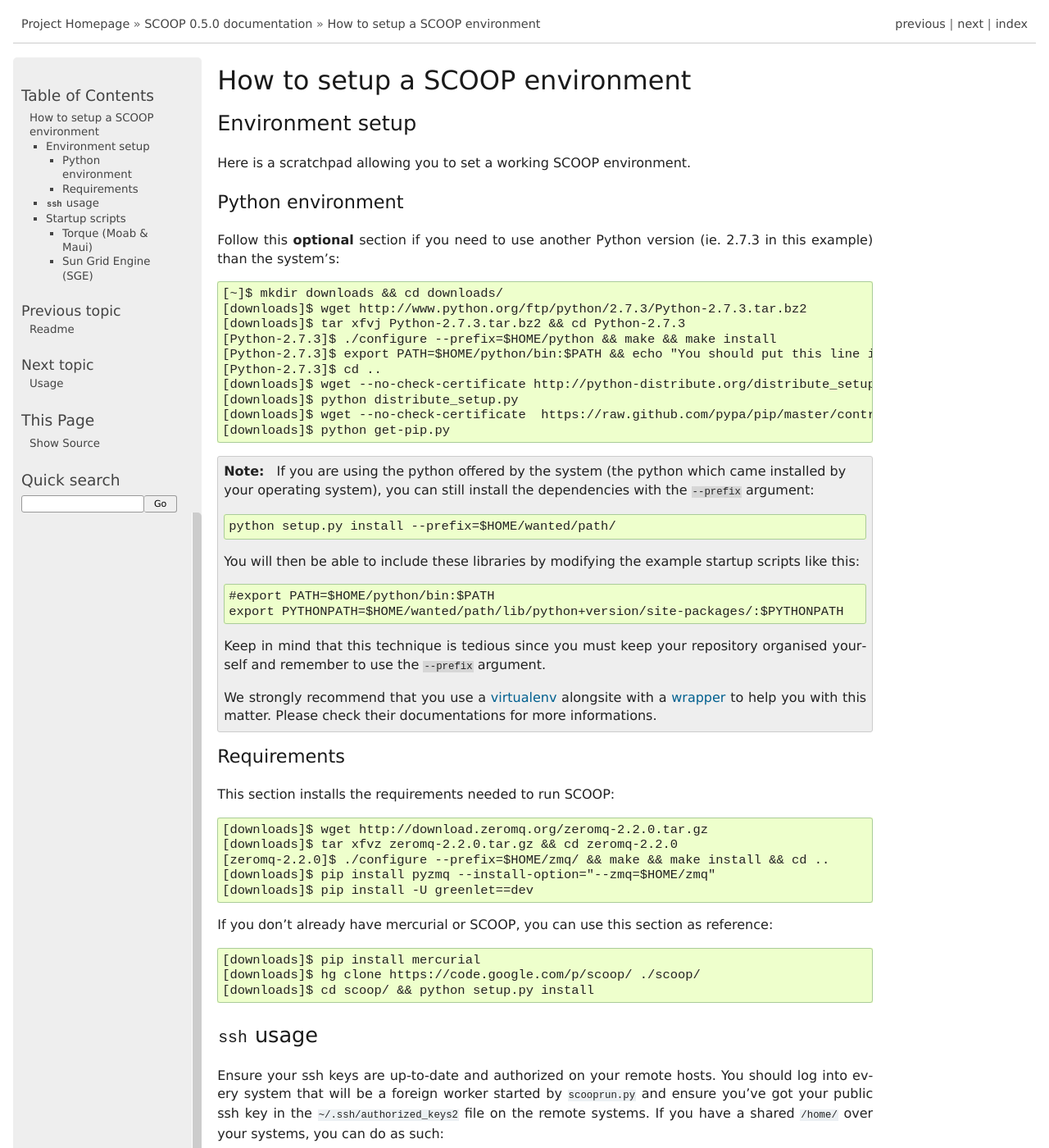
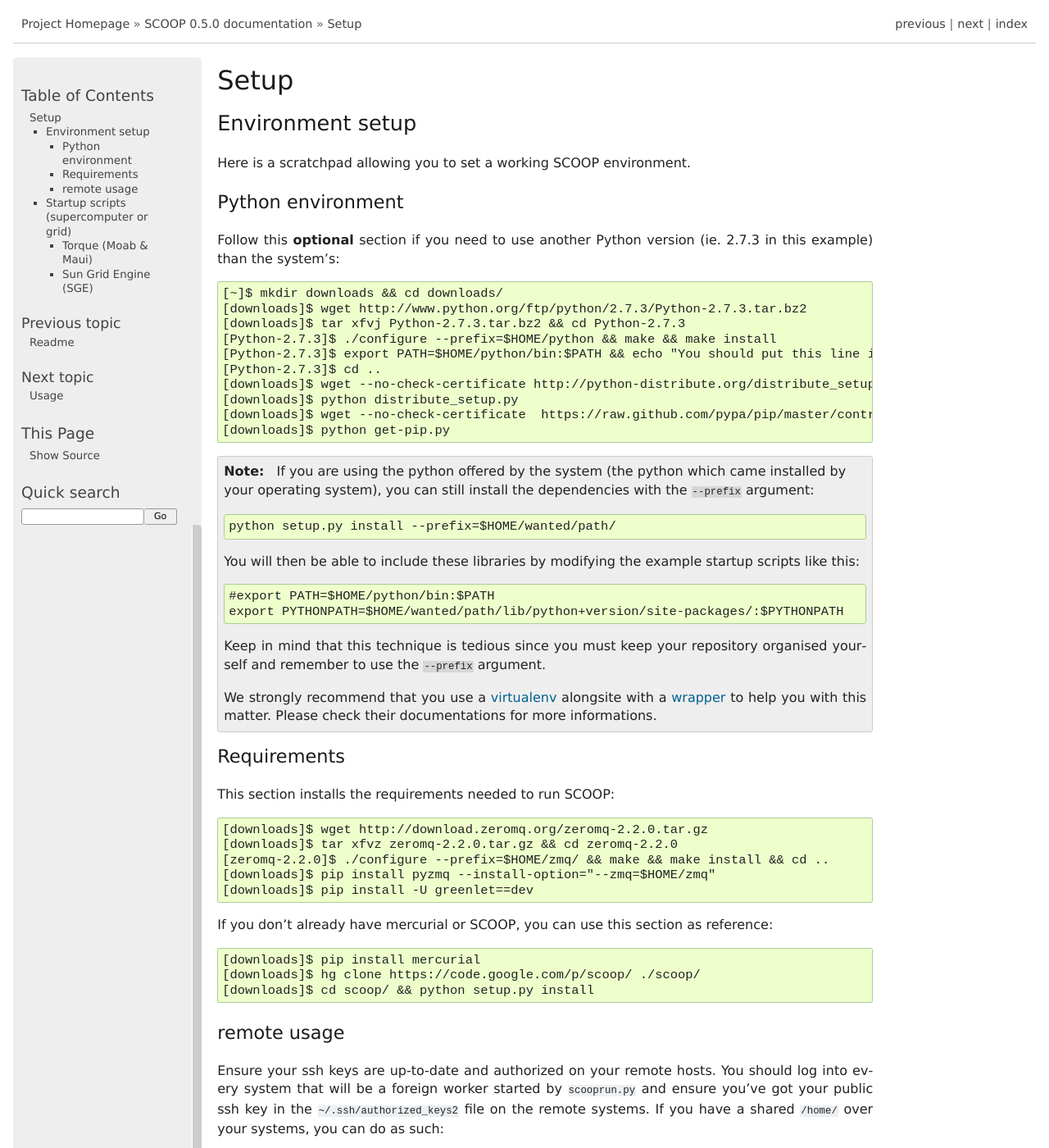
Before and after one commit to soravux/scoop, a Sphinx documentation site: the page built from doc/setup.rst, in a window 1280 px wide and 1400 px high. Shown: the whole window at 82% size. Built offline with Sphinx 7.4.7, drawn with Linux system fonts in a browser that asks for light colours; formulas are drawn with MathJax 3; some of the changed text lies outside the part shown.

Commit message:
Documentation enhancement

```diff
--- a/doc/configuration.rst
+++ b/doc/configuration.rst
@@ -28,6 +28,6 @@ Environment Variable  Description
 IS_ORIGIN             Set it to 1 if the worker is the origin of the task.                                                   1
 WORKER_NAME           The name of the current worker.                                                                        origin
 BROKER_NAME           The name of the broker the current worker will connect to.                                             broker
-BROKER_ADDRESS        The address of the broker task socket with protocol and port that the current worker will connect to.  ``tcp://127.0.0.1:5555``
-META_ADDRESS          The address of the broker meta socket with protocol and port that the current worker will connect to.  ``tcp://127.0.0.1:5556``
+BROKER_ADDRESS        The address of the broker task socket with protocol and port that the current worker will connect to.
+META_ADDRESS          The address of the broker meta socket with protocol and port that the current worker will connect to.
 ====================  =====================================================================================================  ========================
--- a/doc/readme.rst
+++ b/doc/readme.rst
@@ -21,11 +21,9 @@ Origin      Special status of a worker stating that he spawns the root task and
 Meta socket Extraneous Publisher-Subscriber socket created between the brokers to propagate load informations.
 =========== =================================================================================================================
 
-How to launch a task
---------------------
 
 Requirements
-~~~~~~~~~~~~
+------------
 
 You may want to run your distributed and parallel tasks over a tightly integrated grid such as a supercomputer or you may want to test a bunch of computers laying there in the laboratory or put to good use some heterogeneous systems at home. SCOOP allows you to scale your parallel tasks to all these situations with minor modifications to your source code.
 
@@ -40,8 +38,9 @@ SCOOP works with Linux and Windows. If you launch tasks from the latter, be sure
 
 Please check the document :doc:`setup` for more technical informations about the setup of a working SCOOP system.
 
+
 Launching a task
-~~~~~~~~~~~~~~~~
+----------------
 
 The ``scoop`` module spawns the needed brokers and workers on a given list of computer, including remote ones via ``ssh``.
 
--- a/doc/setup.rst
+++ b/doc/setup.rst
@@ -1,5 +1,5 @@
-How to setup a SCOOP environment
-================================
+Setup
+=====
 
 Environment setup
 -----------------
@@ -56,8 +56,8 @@ If you don't already have mercurial or SCOOP, you can use this section as refere
 
 .. _ssh-keys-information:
 
-``ssh`` usage
--------------
+remote usage
+~~~~~~~~~~~~
 
 Ensure your ssh keys are up-to-date and authorized on your remote hosts. You should log into every system that will be a foreign worker started by ``scooprun.py`` and ensure you've got your public ssh key in the ``~/.ssh/authorized_keys2`` file on the remote systems. If you have a shared ``/home/`` over your systems, you can do as such::
 
@@ -69,8 +69,8 @@ Ensure your ssh keys are up-to-date and authorized on your remote hosts. You sho
 
     If your remote hosts needs special configuration (non-default port, some specified username, etc.), you should do it in your ssh client configuration file (by default ``~/.ssh/config``). Please refer to the ssh manual as to how to configure and personalize your hosts connections.
 
-Startup scripts
----------------
+Startup scripts (supercomputer or grid)
+---------------------------------------
 
 On grids, you must provide startup scripts to the task scheduler. Here is provided some example startup scripts using different grid task managers.
 
```
